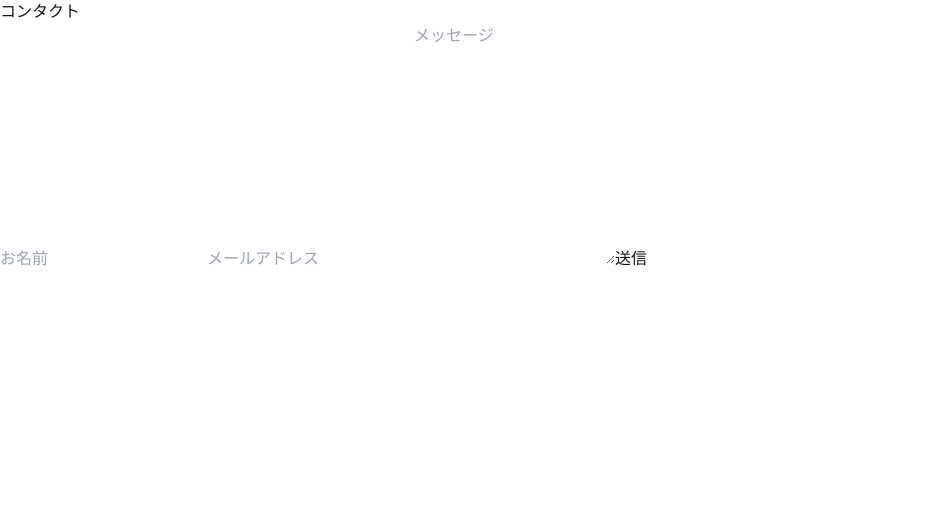
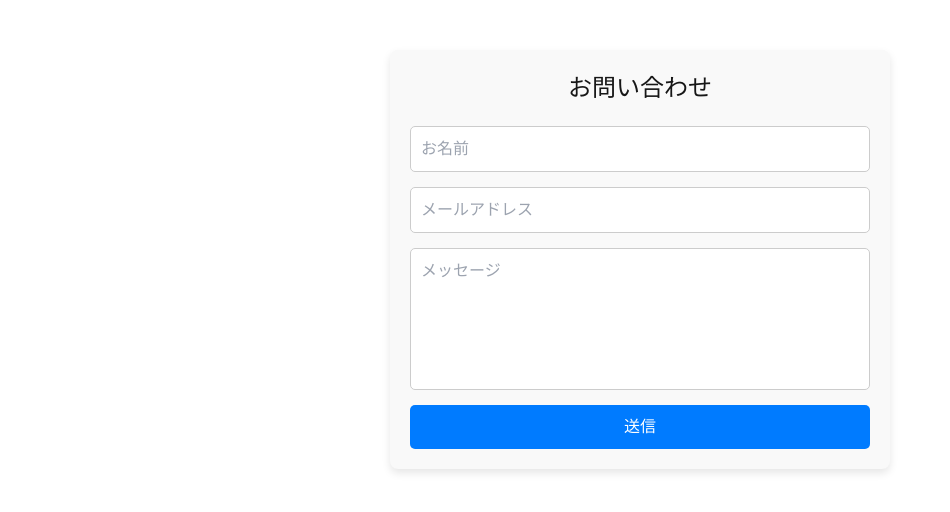
Before and after one commit to yoheihe/study, a Next.js app: page /contact in a window 1280 px wide. Shown: the top 512 px of the page, without its empty margins (0-950 px from the left). Built offline with nearby package versions, Linux system fonts and the light colour scheme.

Commit message:
コンタクトページ作成中

```diff
--- a/package.json
+++ b/package.json
@@ -16,6 +16,7 @@
     "@mui/material": "^6.3.1",
     "@mui/material-nextjs": "^6.3.1",
     "next": "^15.1.3",
+    "nodemailer": "^6.10.0",
     "react": "^19.0.0",
     "react-dom": "^19.0.0"
   },
--- a/src/app/contact/page.js
+++ b/src/app/contact/page.js
@@ -29,15 +29,33 @@ const Contact = () => {
     }
 
     return (
-        <div>
-            <h1>コンタクト</h1>
-            <form onSubmit={handleSubmit}>
-                <input value={name} onChange={(e) => setName(e.target.value)} type="text" placeholder="お名前" required/>
-                <input value={email} onChange={(e) => setEmail(e.target.value)} type="text" placeholder="メールアドレス" required/>
-                <textarea value={message} onChange={(e) => setMessage(e.target.value)} type="text" placeholder="メッセージ" rows="10" required></textarea>
-                <button type="submit">送信</button>
-            </form>
-        </div>
+<div className="contact-container">
+    <h1 className="contact-title">お問い合わせ</h1>
+    <form className="contact-form" onSubmit={handleSubmit}>
+        <input
+            value={name}
+            onChange={(e) => setName(e.target.value)}
+            type="text"
+            placeholder="お名前"
+            required
+        />
+        <input
+            value={email}
+            onChange={(e) => setEmail(e.target.value)}
+            type="email"
+            placeholder="メールアドレス"
+            required
+        />
+        <textarea
+            value={message}
+            onChange={(e) => setMessage(e.target.value)}
+            placeholder="メッセージ"
+            rows="5"
+            required
+        ></textarea>
+        <button type="submit" className="contact-button">送信</button>
+    </form>
+</div>
     )
 }
 
--- a/src/app/globals.css
+++ b/src/app/globals.css
@@ -114,3 +114,54 @@ img {
 .about-profile-text {
   margin-top: 10px;
 }
+
+
+/* コンタクトページ */
+.contact-container {
+  max-width: 500px;
+  margin: 50px auto;
+  padding: 20px;
+  text-align: center;
+  background: #f9f9f9;
+  border-radius: 8px;
+  box-shadow: 0 4px 8px rgba(0, 0, 0, 0.1);
+}
+
+.contact-title {
+  font-size: 24px;
+  margin-bottom: 20px;
+}
+
+.contact-form {
+  display: flex;
+  flex-direction: column;
+  gap: 15px;
+}
+
+.contact-form input,
+.contact-form textarea {
+  width: 100%;
+  padding: 10px;
+  border: 1px solid #ccc;
+  border-radius: 5px;
+  font-size: 16px;
+}
+
+.contact-form textarea {
+  resize: none;
+}
+
+.contact-button {
+  padding: 10px;
+  background-color: #007bff;
+  color: white;
+  font-size: 16px;
+  border: none;
+  border-radius: 5px;
+  cursor: pointer;
+  transition: background 0.3s ease;
+}
+
+.contact-button:hover {
+  background-color: #0056b3;
+}
```
Also changed, not shown: 1 other file (tests, documents, lock files or other folders).
